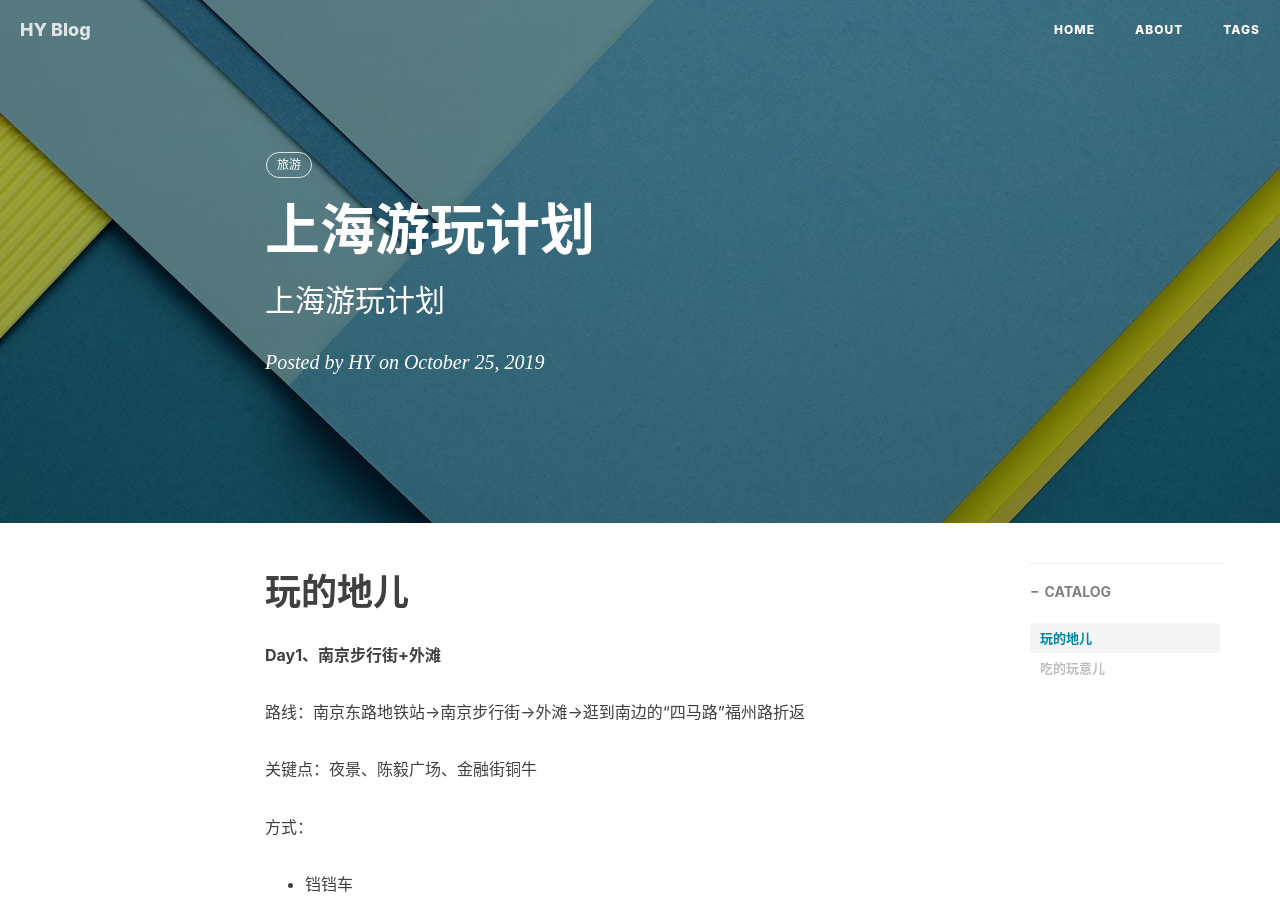
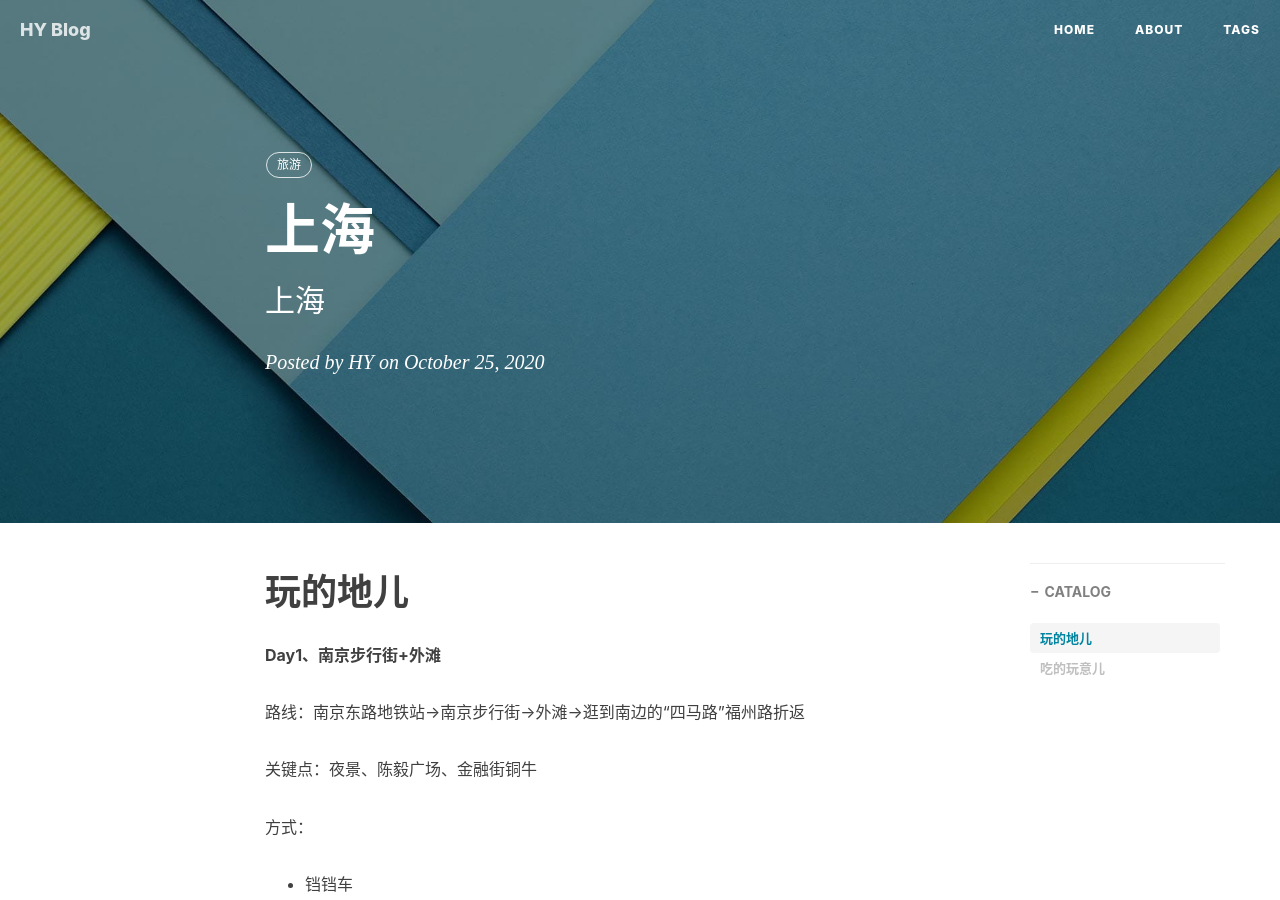
Before and after one commit to huangy7/huangy7.github.io, a Jekyll site: the page built from _posts/2020-12-25-Shanghai.md, in a window 1280 px wide and 900 px high. Built offline with Jekyll 4.4.1, drawn with Linux system fonts in a browser that asks for light colours; nearby versions of some CDN libraries; comment, search, counter and statistics services are not loaded; some of the changed text lies outside the part shown.

Commit message:
【修改标题】

```diff
--- a/_posts/2020-12-23-Shanghai.md
+++ b/_posts/2020-12-25-Shanghai.md
@@ -1,8 +1,8 @@
 ---
 layout:     post
-title:      上海游玩计划
-subtitle:   上海游玩计划
-date:       2019-10-25
+title:      上海
+subtitle:   上海
+date:       2020-10-25
 author:     HY
 header-img: img/tag-bg-o.jpg
 catalog: true
```
